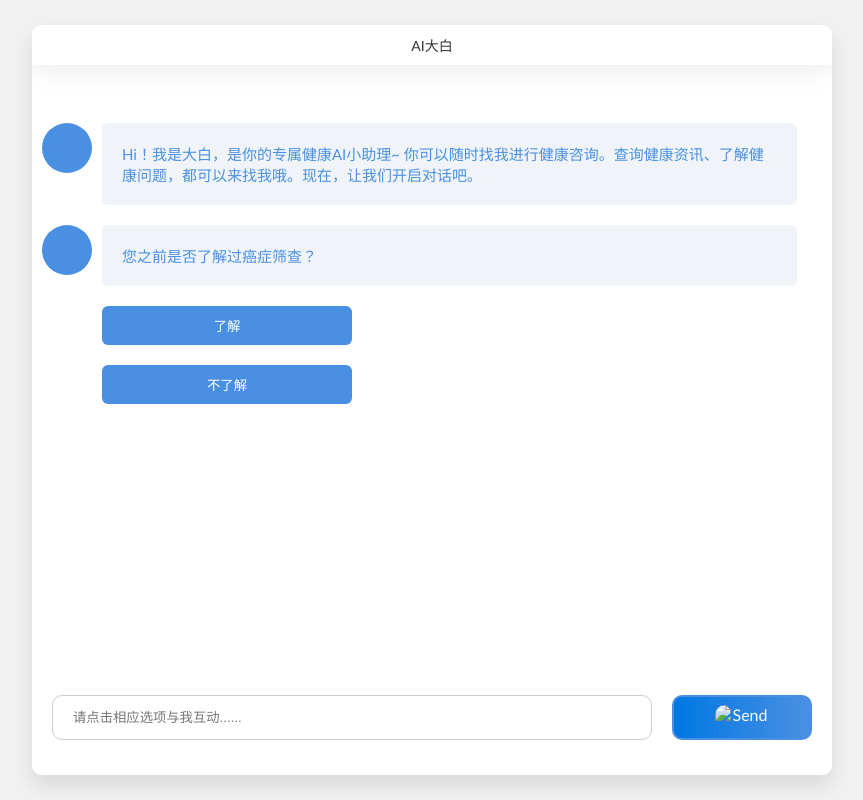
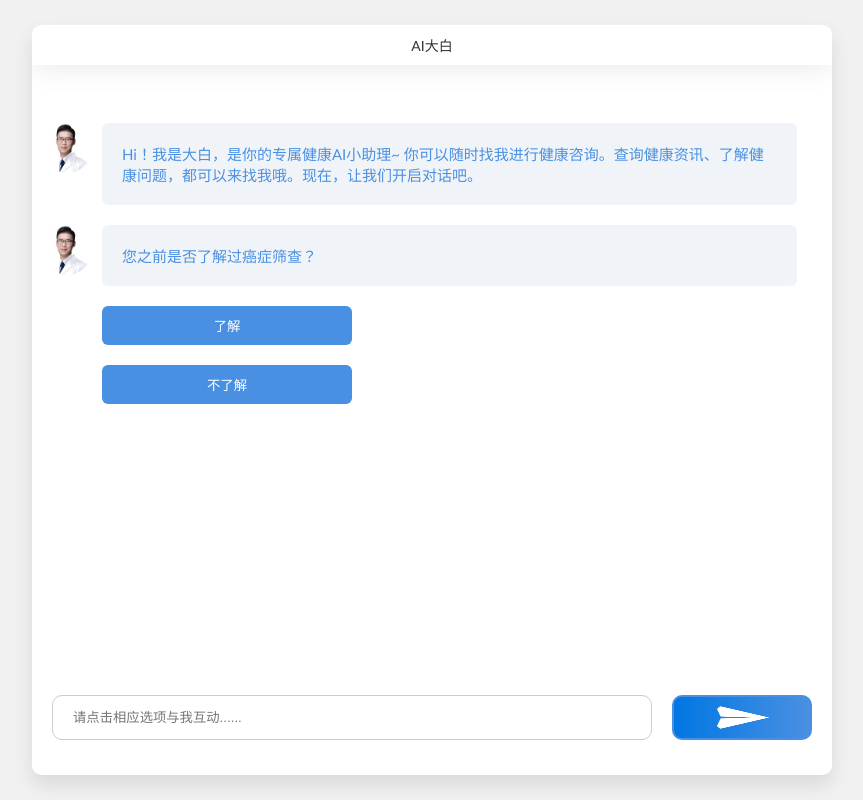
Before and after one commit to experisurvey/experisurvey.github.io, a plain HTML site: page rPPanthv2.html in a window 1280 px wide. Shown: the whole page, without its empty margins (208-1071 px from the left). Drawn offline with nearby package versions, Linux system fonts and the light colour scheme.

Commit message:
Update rPPanthv2.html

```diff
--- a/rPPanthv2.html
+++ b/rPPanthv2.html
@@ -226,7 +226,7 @@
             <input id="userInput" class="message_input" placeholder="请点击相应选项与我互动......" />
         </div>
         <div class="send_message" id="sendMessageBtn">
-            <img src="IMAGE/发送.jpg" alt="Send" style="width: 100%; height: 100%; border-radius: 10px;">
+            <img src="发送.jpg" alt="Send" style="width: 100%; height: 100%; border-radius: 10px;">
         </div>
     </div>
 
@@ -252,7 +252,7 @@
         // 模拟 AI 打字的函数
         var sendAiMessage = function(text, delay, callback) {
             var newMessage = $('<li class="message left"></li>');
-            newMessage.append('<div class="avatar" style="background-image: url(IMAGE/机器人.jpeg);"></div>');
+            newMessage.append('<div class="avatar" style="background-image: url(医生.jpg);"></div>');
             var textWrapper = $('<div class="text_wrapper"><div class="text"></div></div>');
             newMessage.append(textWrapper);
             $('#message-list').append(newMessage);
```
